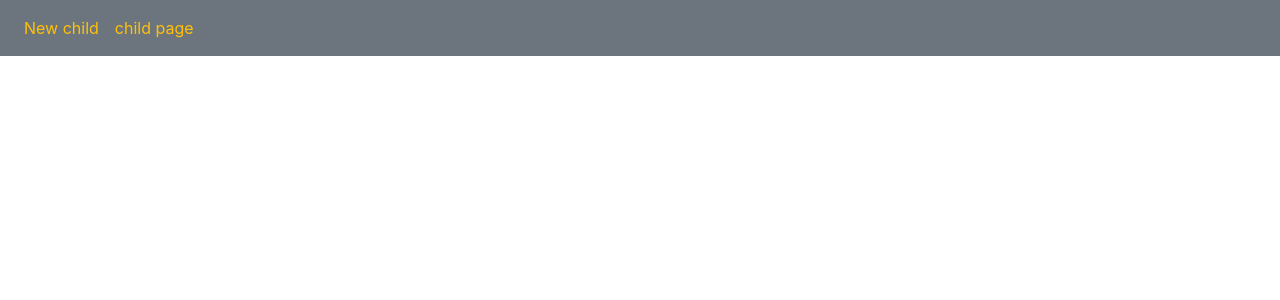
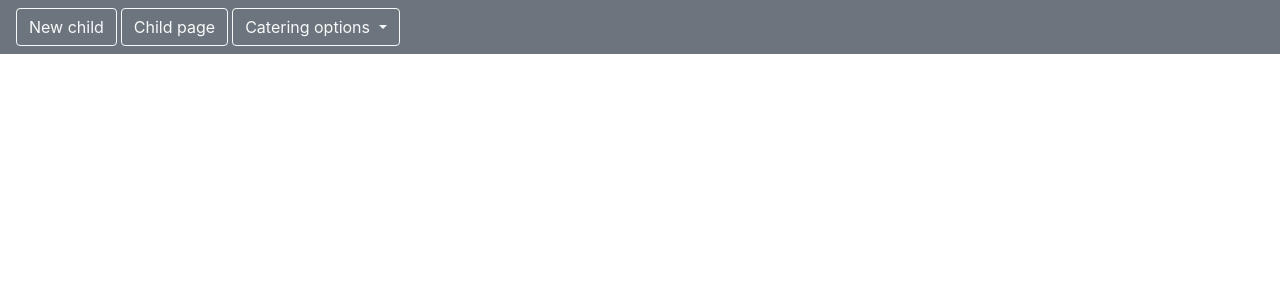
Before and after one commit to jedrekp/daycare-catering-bill-generator, an Angular app in the folder frontend/: page / in a window 1280 px wide. Shown: the top 300 px of the page. Built offline with nearby package versions, Linux system fonts and the light colour scheme.

Commit message:
adds catering-options-list component

```diff
--- a/frontend/src/app/app-routing.module.ts
+++ b/frontend/src/app/app-routing.module.ts
@@ -1,10 +1,12 @@
 import { NgModule } from '@angular/core';
 import { Routes, RouterModule } from '@angular/router';
 import { ChildPageComponent } from './child/child-page/child-page.component';
+import { CateringOptionsListComponent } from './catering-option/catering-options-list/catering-options-list.component';
 
 
 const routes: Routes = [
-  { path: 'child-page/:childId', component: ChildPageComponent }
+  { path: 'child-page/:childId', component: ChildPageComponent },
+  { path: 'catering-options-list', component: CateringOptionsListComponent }
 ];
 
 @NgModule({
--- a/frontend/src/app/app.module.ts
+++ b/frontend/src/app/app.module.ts
@@ -7,6 +7,7 @@ import { AlertModule } from 'ngx-bootstrap/alert';
 import { AppRoutingModule } from './app-routing.module';
 import { BrowserAnimationsModule } from '@angular/platform-browser/animations';
 import { BsDatepickerModule } from 'ngx-bootstrap/datepicker';
+import { BsDropdownModule } from 'ngx-bootstrap/dropdown';
 import { DatePipe } from '@angular/common';
 
 import { AppComponent } from './app.component';
@@ -15,6 +16,7 @@ import { MenuBarComponent } from './menu-bar/menu-bar.component';
 import { ChildPageComponent } from './child/child-page/child-page.component';
 import { ChildAssignOptionComponent } from './child/child-assign-option/child-assign-option.component';
 import { AssignToGroupComponent } from './daycare-group/assign-to-group/assign-to-group.component';
+import { CateringOptionsListComponent } from './catering-option/catering-options-list/catering-options-list.component';
 
 
 @NgModule({
@@ -25,6 +27,7 @@ import { AssignToGroupComponent } from './daycare-group/assign-to-group/assign-t
     ChildPageComponent,
     ChildAssignOptionComponent,
     AssignToGroupComponent,
+    CateringOptionsListComponent,
   ],
   imports: [
     BrowserModule,
@@ -35,7 +38,8 @@ import { AssignToGroupComponent } from './daycare-group/assign-to-group/assign-t
     BrowserAnimationsModule,
     ModalModule.forRoot(),
     BsDatepickerModule.forRoot(),
-    AlertModule.forRoot()
+    AlertModule.forRoot(),
+    BsDropdownModule.forRoot()
   ],
   entryComponents: [
     ChildCreateEditComponent,
--- a/frontend/src/app/catering-option/catering-option-data.service.ts
+++ b/frontend/src/app/catering-option/catering-option-data.service.ts
@@ -13,8 +13,9 @@ export class CateringOptionDataService {
     return this.httpClient.get<CateringOption[]>('http://localhost:8081/cateringOptions')
   }
 
-  retrieveAllActiveCateringOptions() {
-    let params = new HttpParams().set('disabled', 'false')
+  retriveCateringOptionsByDisabled(isDisabled: string) {
+    let params = new HttpParams().set('disabled', isDisabled)
     return this.httpClient.get<CateringOption[]>('http://localhost:8081/cateringOptions', { params: params })
   }
+
 }
--- /dev/null
+++ b/frontend/src/app/catering-option/catering-options-list/catering-options-list.component.html
@@ -0,0 +1,21 @@
+<div class="col-md-5 mx-auto">
+
+    <table class="table table-striped text-center">
+        <thead>
+            <tr>
+                <th>Option Name</th>
+                <th>Daily cost</th>
+                <th>Action</th>
+            </tr>
+        </thead>
+        <tbody>
+            <tr *ngFor="let option of activeCateringOptions">
+                <td>{{option.optionName}}</td>
+                <td>{{option.dailyCost}}</td>
+                <td>
+                    <button class="btn btn-sm btn-info" (click)="openEditCateringOptionModal()">Edit</button>
+                </td>
+            </tr>
+        </tbody>
+    </table>
+</div>
--- /dev/null
+++ b/frontend/src/app/catering-option/catering-options-list/catering-options-list.component.ts
@@ -0,0 +1,32 @@
+import { Component, OnInit } from '@angular/core';
+import { CateringOption } from '../CateringOption';
+import { CateringOptionDataService } from '../catering-option-data.service';
+
+@Component({
+  selector: 'app-catering-options-list',
+  templateUrl: './catering-options-list.component.html',
+  styleUrls: ['./catering-options-list.component.css']
+})
+export class CateringOptionsListComponent implements OnInit {
+
+  private activeCateringOptions: CateringOption[]
+  private disabledCateringOptions: CateringOption[]
+
+  constructor(private cateringOptionDataService: CateringOptionDataService) { }
+
+  ngOnInit() {
+    this.retrieveCateringOptions()
+  }
+
+  retrieveCateringOptions() {
+    this.cateringOptionDataService.retriveCateringOptionsByDisabled('false').subscribe(
+      cateringOptions => {
+        this.activeCateringOptions = cateringOptions
+      })
+    this.cateringOptionDataService.retriveCateringOptionsByDisabled('true').subscribe(
+      cateringOptions => {
+        this.disabledCateringOptions = cateringOptions
+      })
+  }
+
+}
--- a/frontend/src/app/child/child-assign-option/child-assign-option.component.ts
+++ b/frontend/src/app/child/child-assign-option/child-assign-option.component.ts
@@ -38,7 +38,7 @@ export class ChildAssignOptionComponent implements OnInit {
   }
 
   retrieveCateringOptions() {
-    this.cateringOptionDataService.retrieveAllActiveCateringOptions().subscribe(
+    this.cateringOptionDataService.retriveCateringOptionsByDisabled('false').subscribe(
       cateringOptions => {
         this.cateringOptions = cateringOptions
         this.assignCateringOptionForm.patchValue({ cateringOption: cateringOptions[0] })
--- a/frontend/src/app/menu-bar/menu-bar.component.html
+++ b/frontend/src/app/menu-bar/menu-bar.component.html
@@ -1,8 +1,30 @@
 <header>
     <nav class="navbar navbar-expand-md navbar-dark bg-secondary">
         <ul class="navbar-nav">
-            <li class="nav-item"><a class="nav-link text-warning" (click)="openCreateChildModal()">New child</a></li>
-            <li class="nav-item"><a class="nav-link text-warning" routerLink="/child-page/1">child page</a></li>
+
+            <li class="nav-item mr-1">
+                <button class="btn btn-outline-light" (click)="openCreateChildModal()">
+                    New child
+                </button>
+            </li>
+
+            <li class="nav-item mr-1">
+                <button routerLink="/child-page/1" class="btn btn-outline-light">
+                    Child page
+                </button>
+            </li>
+
+            <li class="btn-group" dropdown>
+                <button class="dropdown-toggle btn btn-outline-light" data-toggle="dropdown" role="button"
+                    dropdownToggle>
+                    Catering options
+                </button>
+                <div class="dropdown-menu" *dropdownMenu>
+                    <button class="dropdown-item">Add new option</button>
+                    <button class="dropdown-item" routerLink="/catering-options-list" >Display available options</button>
+                </div>
+            </li>
+
         </ul>
     </nav>
 </header>
```
Also changed, not shown: frontend/src/app/catering-option/catering-options-list/catering-options-list.component.css (added).
